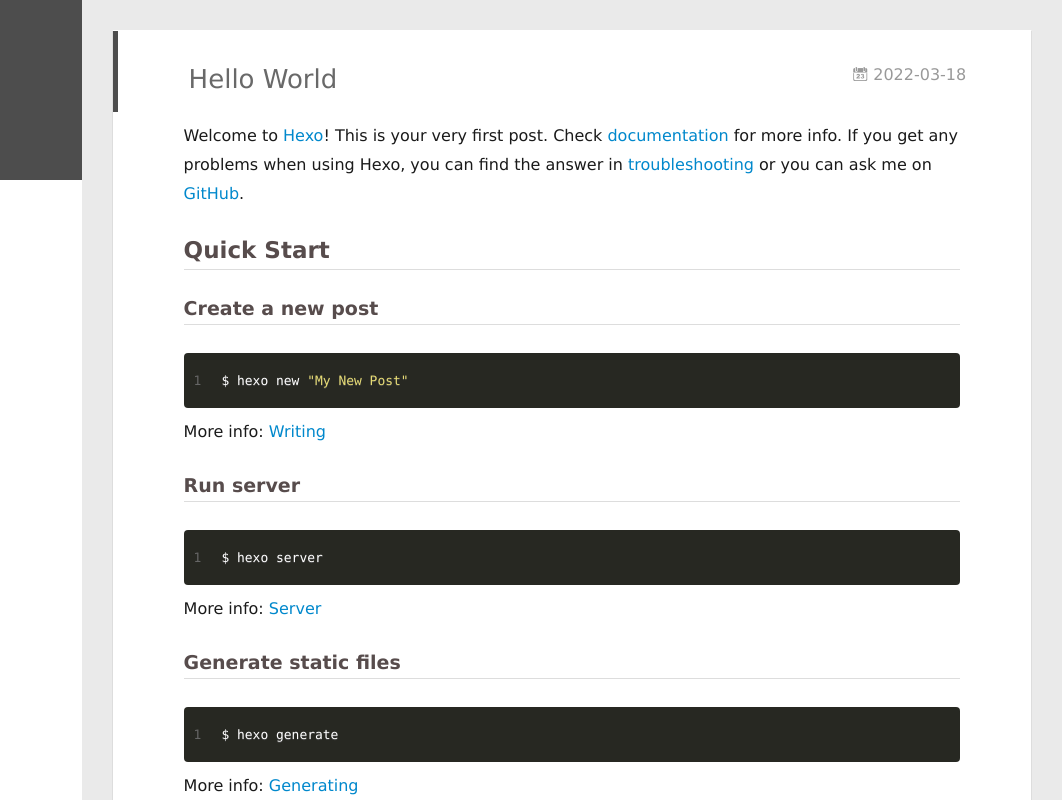
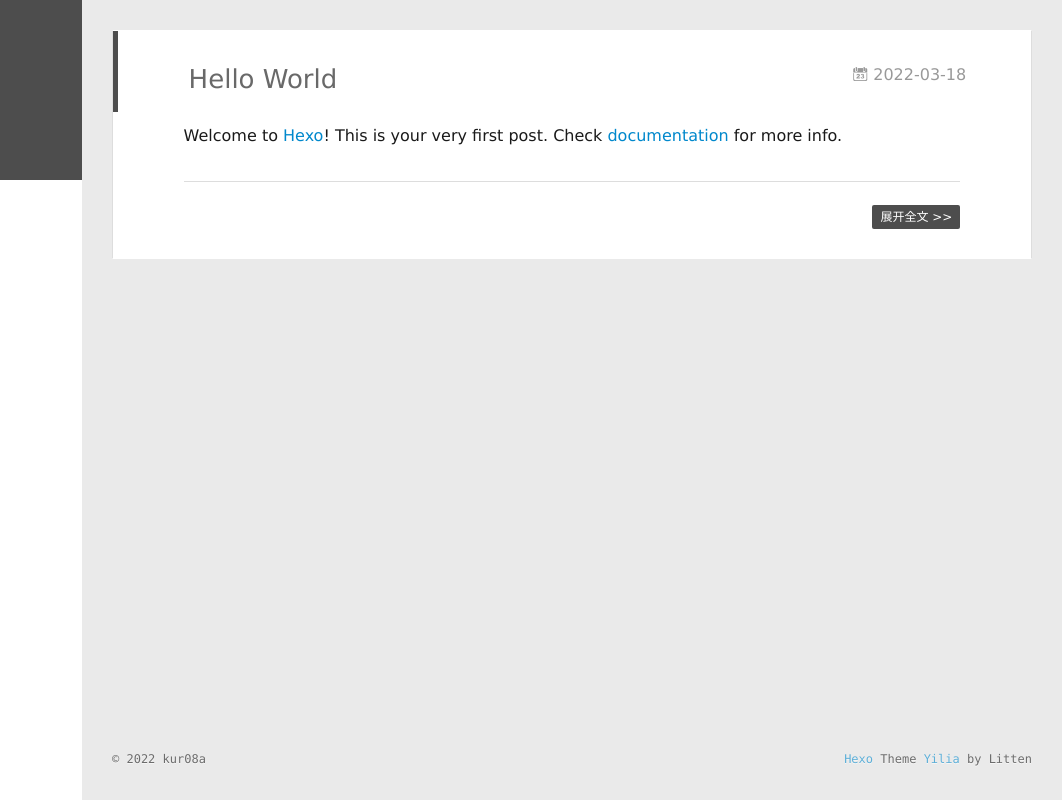
Before and after one commit to kur08a/kur08a.github.io, a plain HTML site: page index.html in a window 1280 px wide. Shown: the full height of the page, 218-1280 px from the left. Drawn offline with Linux system fonts and the light colour scheme.

Commit message:
Site updated: 2022-03-19 16:18:25

```diff
--- a/index.html
+++ b/index.html
@@ -162,19 +162,7 @@
 
     <div class="article-entry" itemprop="articleBody">
 
-        <p>Welcome to <a target="_blank" rel="noopener" href="https://hexo.io/">Hexo</a>! This is your very first post. Check <a target="_blank" rel="noopener" href="https://hexo.io/docs/">documentation</a> for more info. If you get any problems when using Hexo, you can find the answer in <a target="_blank" rel="noopener" href="https://hexo.io/docs/troubleshooting.html">troubleshooting</a> or you can ask me on <a target="_blank" rel="noopener" href="https://github.com/hexojs/hexo/issues">GitHub</a>.</p>
-<h2 id="Quick-Start"><a href="#Quick-Start" class="headerlink" title="Quick Start"></a>Quick Start</h2><h3 id="Create-a-new-post"><a href="#Create-a-new-post" class="headerlink" title="Create a new post"></a>Create a new post</h3><figure class="highlight bash"><table><tr><td class="gutter"><pre><span class="line">1</span><br></pre></td><td class="code"><pre><span class="line">$ hexo new <span class="string">&quot;My New Post&quot;</span></span><br></pre></td></tr></table></figure>
-
-<p>More info: <a target="_blank" rel="noopener" href="https://hexo.io/docs/writing.html">Writing</a></p>
-<h3 id="Run-server"><a href="#Run-server" class="headerlink" title="Run server"></a>Run server</h3><figure class="highlight bash"><table><tr><td class="gutter"><pre><span class="line">1</span><br></pre></td><td class="code"><pre><span class="line">$ hexo server</span><br></pre></td></tr></table></figure>
-
-<p>More info: <a target="_blank" rel="noopener" href="https://hexo.io/docs/server.html">Server</a></p>
-<h3 id="Generate-static-files"><a href="#Generate-static-files" class="headerlink" title="Generate static files"></a>Generate static files</h3><figure class="highlight bash"><table><tr><td class="gutter"><pre><span class="line">1</span><br></pre></td><td class="code"><pre><span class="line">$ hexo generate</span><br></pre></td></tr></table></figure>
-
-<p>More info: <a target="_blank" rel="noopener" href="https://hexo.io/docs/generating.html">Generating</a></p>
-<h3 id="Deploy-to-remote-sites"><a href="#Deploy-to-remote-sites" class="headerlink" title="Deploy to remote sites"></a>Deploy to remote sites</h3><figure class="highlight bash"><table><tr><td class="gutter"><pre><span class="line">1</span><br></pre></td><td class="code"><pre><span class="line">$ hexo deploy</span><br></pre></td></tr></table></figure>
-
-<p>More info: <a target="_blank" rel="noopener" href="https://hexo.io/docs/one-command-deployment.html">Deployment</a></p>
+        <p>Welcome to <a target="_blank" rel="noopener" href="https://hexo.io/">Hexo</a>! This is your very first post. Check <a target="_blank" rel="noopener" href="https://hexo.io/docs/">documentation</a> for more info.
 
 
 
```
Also changed, not shown: 2022/03/18/hello-world/index.html (+4 -4 lines).
